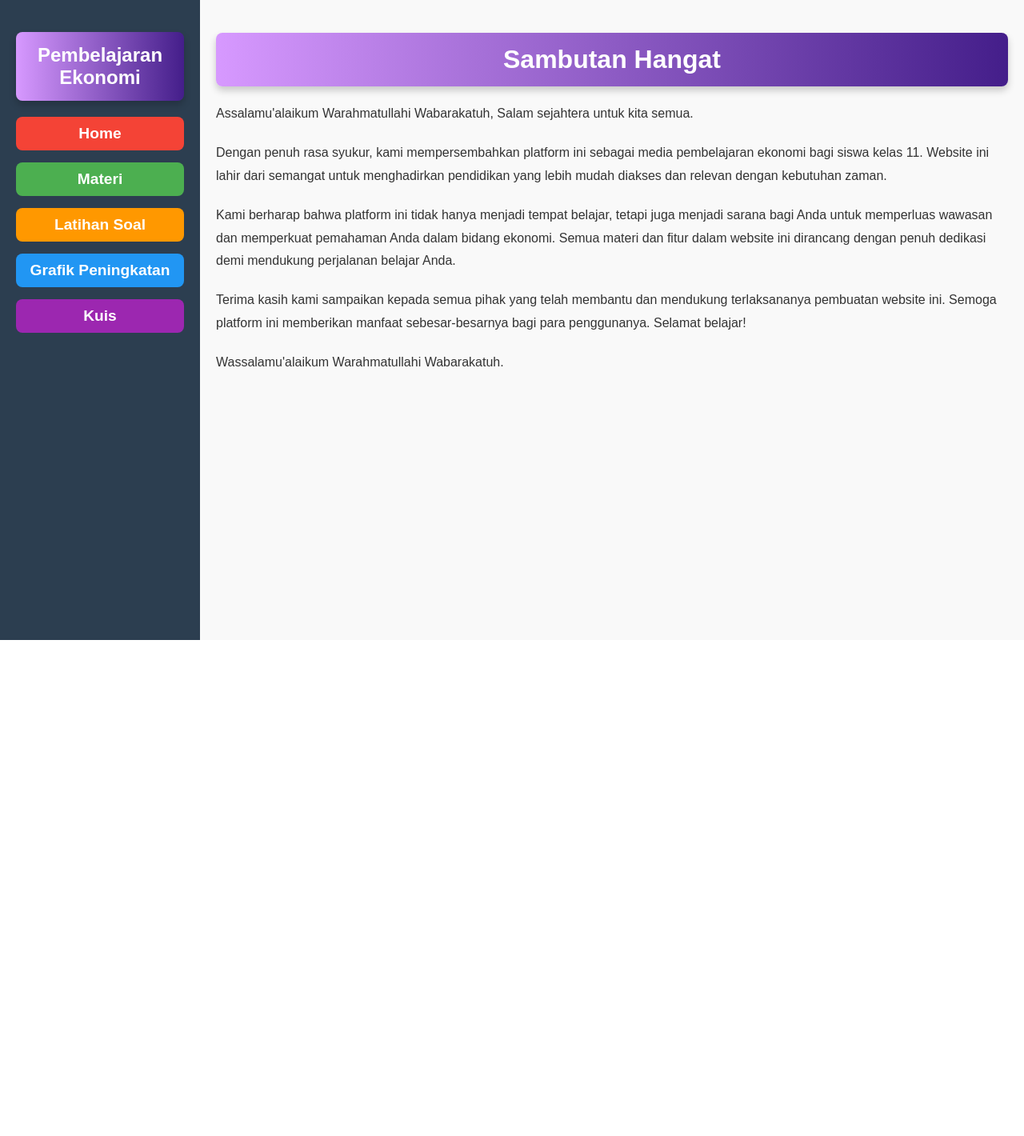
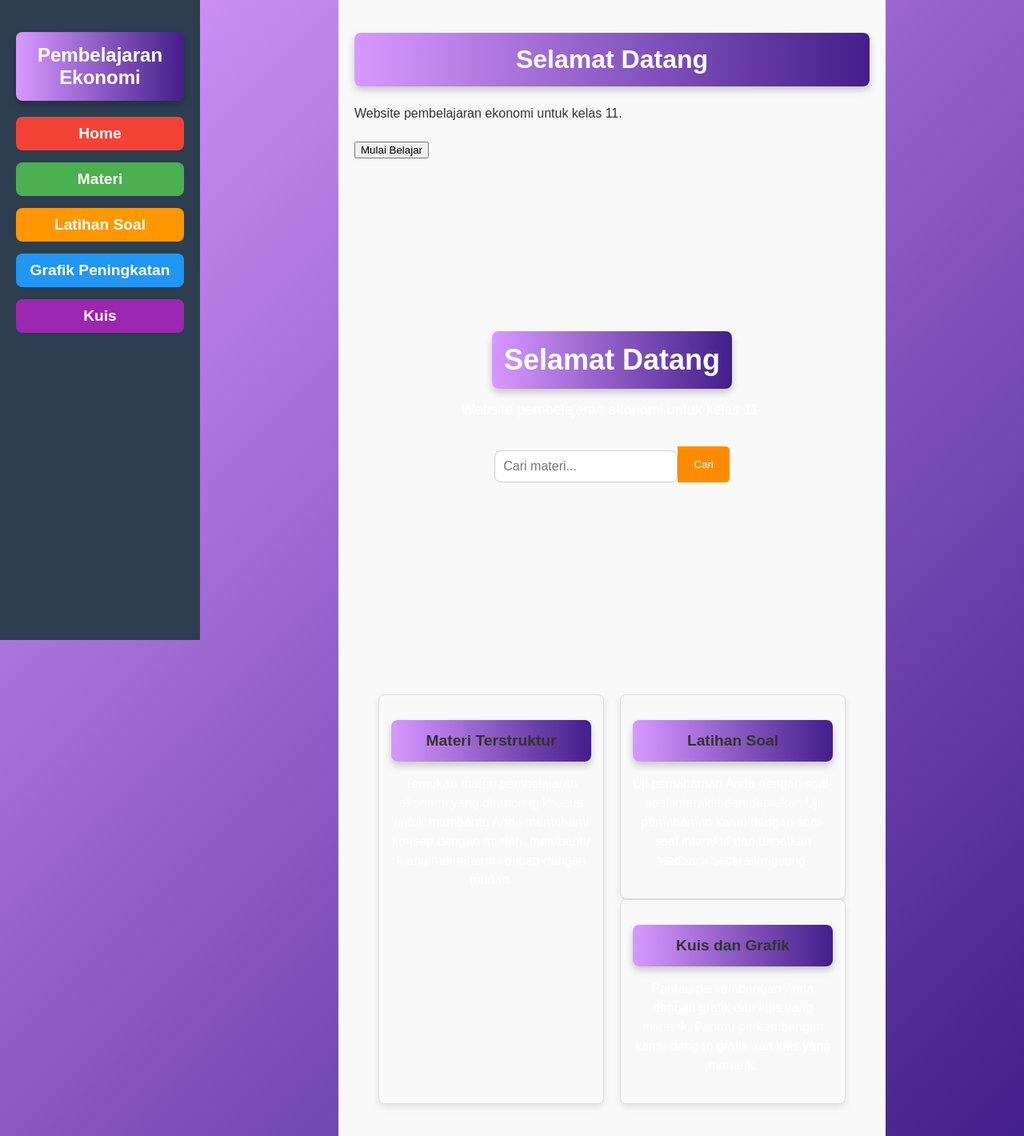
Before and after one commit to niaaaqww/grownomics, a React (Create React App) app: page / in a window 1280 px wide. Shown: the whole page at 80% size. Before the commit the page ends 800 px from the top, so only its background shows below. Built offline with nearby package versions, Linux system fonts and the light colour scheme.

Commit message:
membuat dan mendesain page Home

```diff
--- a/src/pages/Home.css
+++ b/src/pages/Home.css
@@ -12,7 +12,7 @@
 
 /* Hero Section */
 .heroSection {
-  background-image: url('bgekko.jpg'); /* Gambar sebagai latar belakang */
+
   background-size: cover; /* Gambar akan memenuhi kontainer */
   background-position: center; /* Gambar diatur di tengah */
   width: 118%;
--- a/src/pages/Home.js
+++ b/src/pages/Home.js
@@ -1,39 +1,62 @@
 import React from "react";
 import styles from "./Home.css";
+import "./Home.css";
 
 const Home = () => {
   return (
-    <div className={styles.homeContainer}>
-      <div className={styles.heroSection}>
-        <h1 className={styles.title}>Sambutan Hangat</h1>
-        <p className={styles.subtitle}>
-          Assalamu'alaikum Warahmatullahi Wabarakatuh,
-          Salam sejahtera untuk kita semua.
+    <div className="styles.homeContainer">
+      <div className="styles.heroSection">
+        <h1 className="styles.title">Selamat Datang</h1>
+        <p className="styles.subtitle">
+          Website pembelajaran ekonomi untuk kelas 11.
         </p>
+        <button className={styles.ctaButton}>Mulai Belajar</button>
+        </div>
+
+
+    <div className="homeContainer">
+      <div className="heroSection">
+        <h1 className="title">Selamat Datang</h1>
+        <p className="subtitle">Website pembelajaran ekonomi untuk kelas 11.</p>
+        <div className="searchBar">
+          <input type="text" placeholder="Cari materi..." />
+          <button className="searchButton">Cari</button>
+        </div>
       </div>
-      <div className={styles.contentSection}>
-        <p className={styles.text}>
-          Dengan penuh rasa syukur, kami mempersembahkan platform ini sebagai media
-          pembelajaran ekonomi bagi siswa kelas 11. Website ini lahir dari semangat
-          untuk menghadirkan pendidikan yang lebih mudah diakses dan relevan dengan kebutuhan zaman.
-        </p>
-        <p className={styles.text}>
-          Kami berharap bahwa platform ini tidak hanya menjadi tempat belajar, tetapi juga
-          menjadi sarana bagi Anda untuk memperluas wawasan dan memperkuat pemahaman Anda
-          dalam bidang ekonomi. Semua materi dan fitur dalam website ini dirancang
-          dengan penuh dedikasi demi mendukung perjalanan belajar Anda.
-        </p>
-        <p className={styles.text}>
-          Terima kasih kami sampaikan kepada semua pihak yang telah membantu dan mendukung
-          terlaksananya pembuatan website ini. Semoga platform ini memberikan manfaat
-          sebesar-besarnya bagi para penggunanya. Selamat belajar!
-        </p>
-        <p className={styles.text}>
-          Wassalamu'alaikum Warahmatullahi Wabarakatuh.
-        </p>
+
+      <div className="cardSection">
+        <div className="card">
+          <h2>Materi Terstruktur</h2>
+          <p>
+            Temukan materi pembelajaran ekonomi yang dirancang khusus untuk
+            membantu Anda memahami konsep dengan mudah.
+            membantu kamu memahami konsep dengan mudah.
+          </p>
+        </div>
+        <div className="styles.card">
+        <div className="card">
+          <h2>Latihan Soal</h2>
+          <p>
+            Uji pemahaman Anda dengan soal-soal interaktif dan dapatkan
+            Uji pemahaman kamu dengan soal-soal interaktif dan dapatkan
+            feedback secara langsung.
+          </p>
+        </div>
+        <div className={styles.card}>
+        <div className="card">
+          <h2>Kuis dan Grafik</h2>
+          <p>
+            Pantau perkembangan Anda dengan grafik dan kuis yang menarik.
+            Pantau perkembangan kamu dengan grafik dan kuis yang menarik.
+          </p>
+        </div>
       </div>
-    </div>
-  );
-};
+      </div>
+      </div>
+      </div>
+      </div>
+  )
+}
 
-export default Home;
+
+      export default Home;
```
